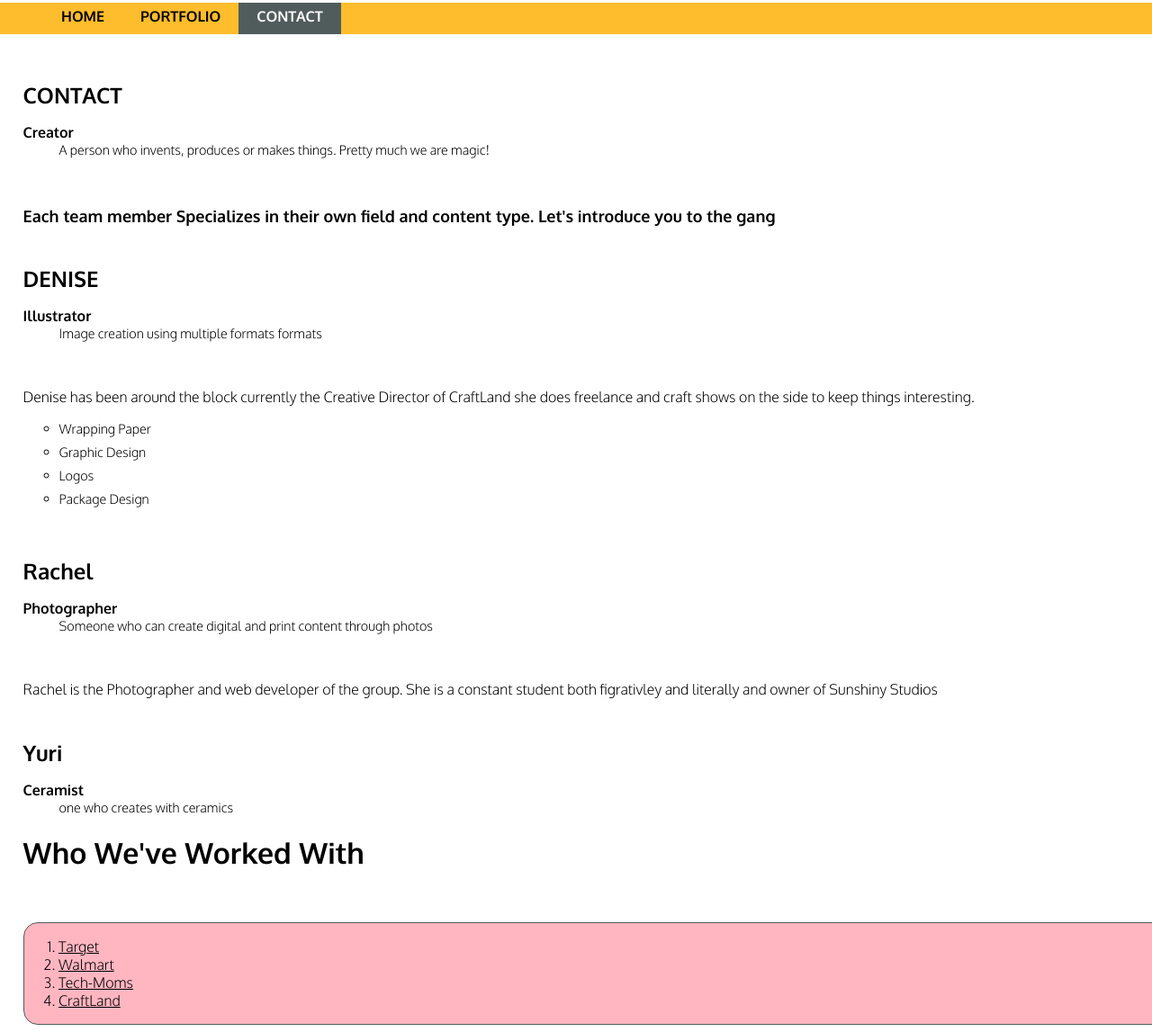
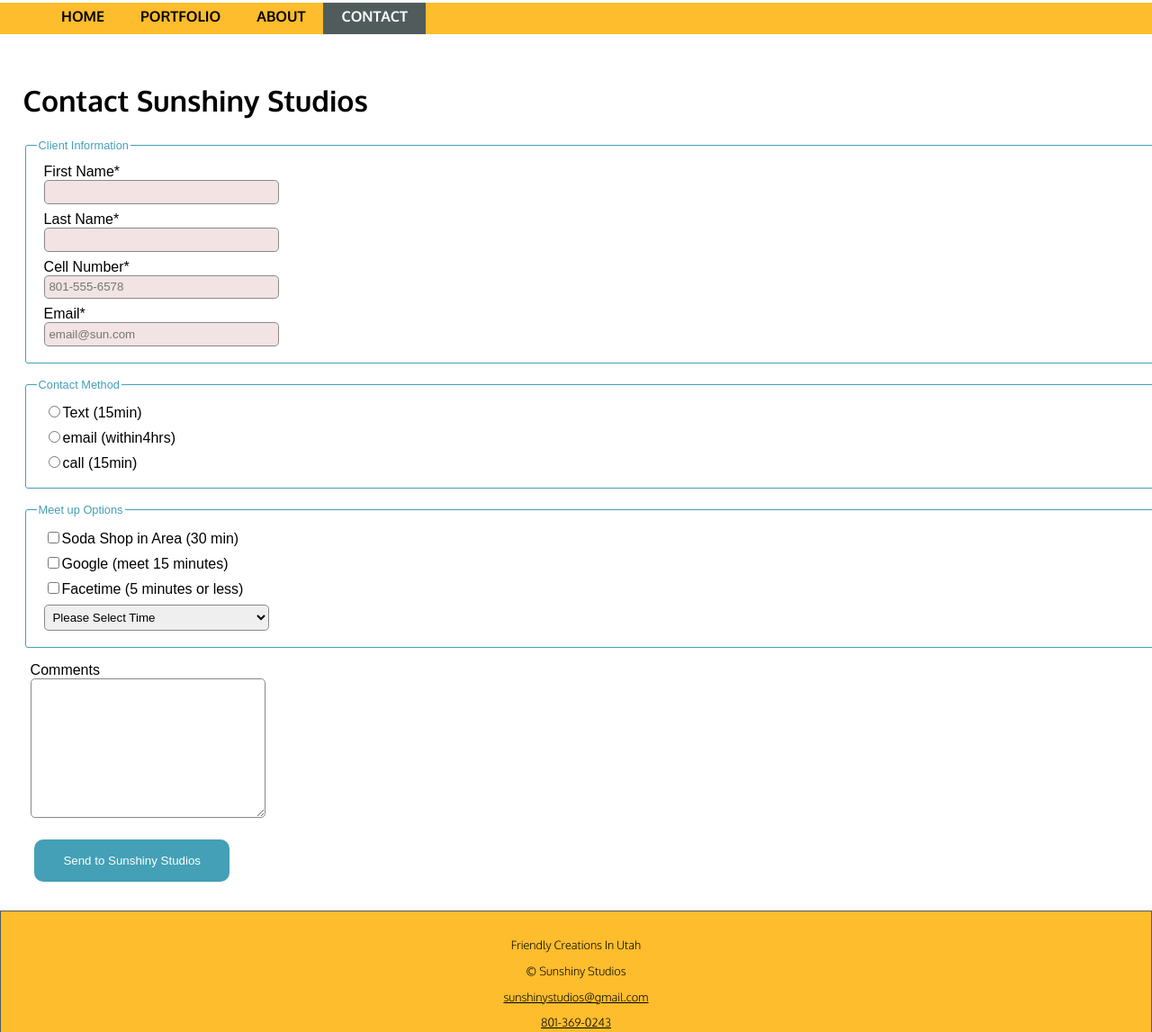
Before and after one commit to Smoochesgracias/dgm2120, a plain HTML site: page 04intro-css/contact.html in a window 1280 px wide. Shown: the part 122-1269 px from the top of the page at 90% size. Drawn offline with Linux system fonts and the light colour scheme.

Commit message:
thank you page

```diff
--- a/04intro-css/contact.html
+++ b/04intro-css/contact.html
@@ -4,7 +4,7 @@
     <meta charset="UTF-8">
     <meta http-equiv="X-UA-Compatible" content="IE=edge">
     <meta name="viewport" content="width=device-width, initial-scale=1.0">
-    <meta name="contactpage" content="contact page with owner names and descriptions.">
+    <meta name="contactpage" content="contact page with owner names and formats.">
     <title>CONTACT</title>
     <link rel="preconnect" href="https://fonts.googleapis.com">
     <link rel="preconnect" href="https://fonts.gstatic.com" crossorigin>
@@ -19,78 +19,76 @@
     <p>creative content to brighten your space</p>
 </header>
 
-
-<!--start of Navigation Bar-->
 <nav id="top-page">
     <ul>
         <li><a href="index.html">HOME</a></li>
         <li><a href="portfolio.html">PORTFOLIO</a></li>
-        <!-- <li><a href="commission.html">COMMISSION</a></li> -->
-        <li><a class="active"href="contact.html">CONTACT</a></li>
-        <!-- <li><a href="login.html">LOGIN</a></li> -->
+        <li><a href="about.html">ABOUT</a></li>
+        <li><a class="active" href="contact.html">CONTACT</a></li>
+        <!--<li><a href="login.html">LOGIN</a></li> -->
 
     </ul>
  </nav>
 
 <main>
-    <h2>CONTACT</h2>
-    <dl>
-        <dt>Creator</dt>
-        <dd>A person who invents, produces or makes things. Pretty much we are magic!</dd>
-    </dl>
-    <br>
-    <h3>Each team member Specializes in their own field and content type. Let's introduce you to the gang</h3>
-    <br>
-    <h2>DENISE</h2>
-    <dl>
-        <dt>Illustrator</dt>
-        <dd>Image creation using multiple formats formats</dd>
-    </dl>
-    <br>
-    <!--<img src="assets/denise.jpg" alt="woman smiling at her dog"  width="20%">use css later to make it valid-->
-    <p>Denise has been around the block currently the Creative Director of CraftLand she does freelance and craft shows on the side to keep things interesting.</p>
-    <ul>
-        <li>Wrapping Paper</li>
-        <li>Graphic Design</li>
-        <li>Logos</li>
-        <li>Package Design</li>
-    </ul>
-    <br>
-    <h2>Rachel</h2>
-    <dl>
-        <dt>Photographer</dt>
-        <dd>Someone who can create digital and print content through photos</dd>
-    </dl>
-    <br>
-    <!--<img src="assets/Rachel.jpg" alt="woman smiling in glasses" width="25%"><use css later to make it valid-->
-    <p>Rachel is the Photographer and web developer of the group. She is a constant student both figrativley and literally and owner of Sunshiny Studios</p>
-    <br>
-    <h2>Yuri</h2>
-    <dl>
-        <dt>Ceramist</dt>
-        <dd>one who creates with ceramics</dd>
-    </dl>
-    <!--<img src="assets/Yuri2.jpg" alt="a smiling girl in a black top" width="20%">use css later so its valid-->
+    <h1>Contact Sunshiny Studios</h1>
 
-    <h1>Who We've Worked With</h2>
-    <br>
-    <ol>
-        <li><a href="https://www.target.com/" target=_blank>Target</a></li>
-        <li><a href="https://www.walmart.com/walmart.com" target=_blank>Walmart</a></li>
-        <li><a href="https://www.tech-moms.org/about" target=_blank>Tech-Moms</a></li>
-        <li><a href="https://craftland.com" target=_blank>CraftLand</a></li>
-    </ol>
+    <form method="get" class="myForm" action="thanks.html">
+        <fieldset>
+            <legend>Client Information</legend>
+            <label> First Name*<input type="text" name="fname" required></label>
+            <label> Last Name*<input type="text" name="lname" required></label>
+            <label> Cell Number*<input type="tel" name="phone" required placeholder="801-555-6578"></label>
+            <label> Email*<input type="email" name="email" required placeholder="email@sun.com"></label>
+        </fieldset>
+
+        <fieldset>
+            <legend>Contact Method</legend>
+                <label><input type="radio" name="method" value="phone">Text (15min)</label>
+                <label><input type="radio" name="method" value="phone">email (within4hrs)</label>
+                <label><input type="radio" name="method" value="phone">call (15min)</label>
+        </fieldset>
+
+        <fieldset>
+        <legend>Meet up Options</legend>
+        <label><input type="checkbox" name="Drinks" value="chosen">Soda Shop in Area (30 min)</label>
+        <label><input type="checkbox" name="Google Meet" value="chosen">Google (meet 15 minutes)</label>
+        <label><input type="checkbox" name="Facetime" value="chosen">Facetime (5 minutes or less)</label>
+
+        <label>
+        <select name="time">
+        <option value="none">Please Select Time</option>
+        <option value="morning">Between 8:00a.m. and 11:00a.m.</option>
+        <option value="afternoon">Between 12:00p.m. and 1:00p.m.</option>
+        <option value="evening">Between 1:00p.m. and 5:00p.m.</option>
+        </select></label>
+
+
+
+        </fieldset>
+
+        <label>Comments
+            <textarea name="comments"></textarea>
+
+        </label>
+
+        <input type="submit" value="Send to Sunshiny Studios">
+
+    </form>
+
 
 </main>
+<!--start of Navigation Bar-->
 
 
+ <!--start of the footer-->
 <footer>
+
     <p>Friendly Creations In Utah</p>
     <p>&copy; Sunshiny Studios</p>
     <p><a href="mailto:sunshinystudios@gmail.com">sunshinystudios@gmail.com</a></p>
     <a href="tel:801-369-0243">801-369-0243</a>
     <p>created 6/23 Rachel Takahashi</p>
-        <a href="#top-page">go to top</a>
 </footer>
 </body>
 </html>
--- a/04intro-css/style.css
+++ b/04intro-css/style.css
@@ -125,6 +125,22 @@
 }
 /*image*/
 
+/*footer*/
+footer {
+    font-style: normal;
+    font-size: .8rem;
+    text-align: center;
+    background-color: #fdbd2c;
+    padding: 1rem 3%;
+    color: black;
+    border: 1px solid #505c5c;
+
+
+}
+footer a {
+    color: black;
+}
+
 
 figure.figcaption {
     text-align: center;
@@ -144,19 +160,73 @@
     font-size: .8rem;
     color: #505c5c;
 }
+/*contact form*/
+.wrapimage {
+    width: 50%;
+    margin: 0;
+    float: right;
+    margin-left: 2vw;
+}
+.wrapimage img {
+    width: 100%;
+    height: auto;
+}
+.wrapimage figcaption {
+    text-align: center;
+    font-size: .8rem;
+}
 
-/*footer*/
-footer {
-    font-style: normal;
-    font-size: .8rem;
-    text-align: center;
-    background-color: #fdbd2c;
-    padding: 1rem 3%;
-    color: black;
-    border: 1px solid #505c5c;
+.myForm fieldset {
+    border: 1px solid #43a0b6;
+    border-radius: 3px;
+    margin-bottom: 1rem;
+    font-family: 'Montserrat Alternates', sans-serif;
+    font-weight: 200;
 
 
 }
-footer a {
-    color: black;
+.myForm legend {
+    color: #43a0b6;
+    font-size: .8rem;
+    font-family: 'Montserrat Alternates', sans-serif;
+    font-weight: 200;
+
 }
+.myForm label {
+    margin: .5rem;
+    font-family: 'Montserrat Alternates', sans-serif;
+    font-weight: 200;
+}
+.myForm label, .myForm select, .myForm [type=text], .myForm [type=tel], .myForm textarea,.myForm [type=email] {
+    display: block;
+    font-family: 'Montserrat Alternates', sans-serif;
+    font-weight: 200;
+}
+.myForm [type=text], .myForm [type=tel], .myForm select, .myForm textarea, .myForm [type=email] {
+    border: solid 1px #888;
+    padding: .3rem;
+    width: 250px;
+    border-radius: .3rem;
+    font-family: 'Montserrat Alternates', sans-serif;
+    font-weight: 200;
+
+
+}
+
+ .myForm textarea {
+    height: 9rem;
+}
+
+.myForm :required {
+    background-color: rgba(156, 51, 53, 0.133);
+}
+
+.myForm [type=submit] {
+    background-color: #43a0b6;
+    border: none;
+    padding: 1rem 2rem;
+    border-radius: 10px;
+    color: #ffffff;
+    margin: 1rem 0 0 1vw;
+
+}
```
Also changed, not shown: 04intro-css/about.html (added, +95 -0 lines), 04intro-css/index.html (+2 -2 lines), 04intro-css/login.html (+4 -2 lines), 04intro-css/portfolio.html (+4 -2 lines), 04intro-css/thanks.html (renamed from 04intro-css/commission.html, +15 -9 lines). Lines whose indentation alone changed are shown as unchanged.
